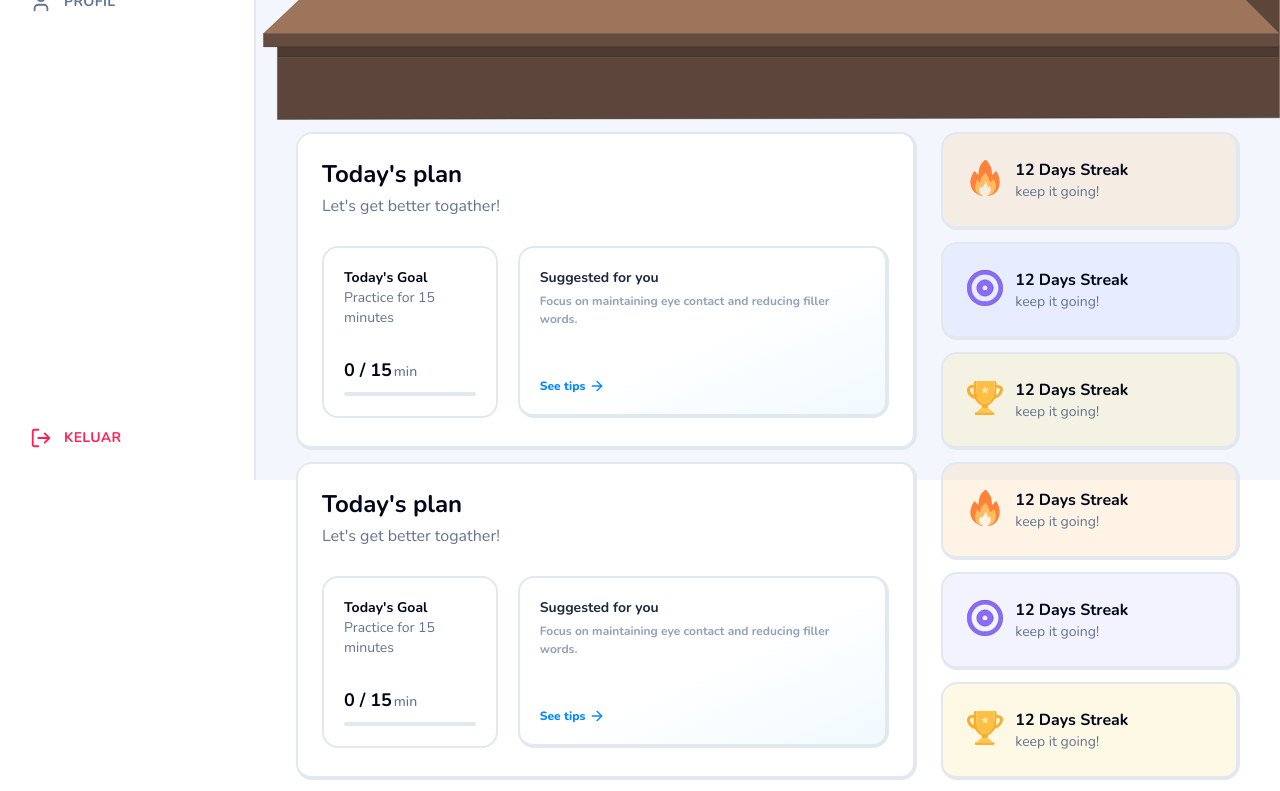
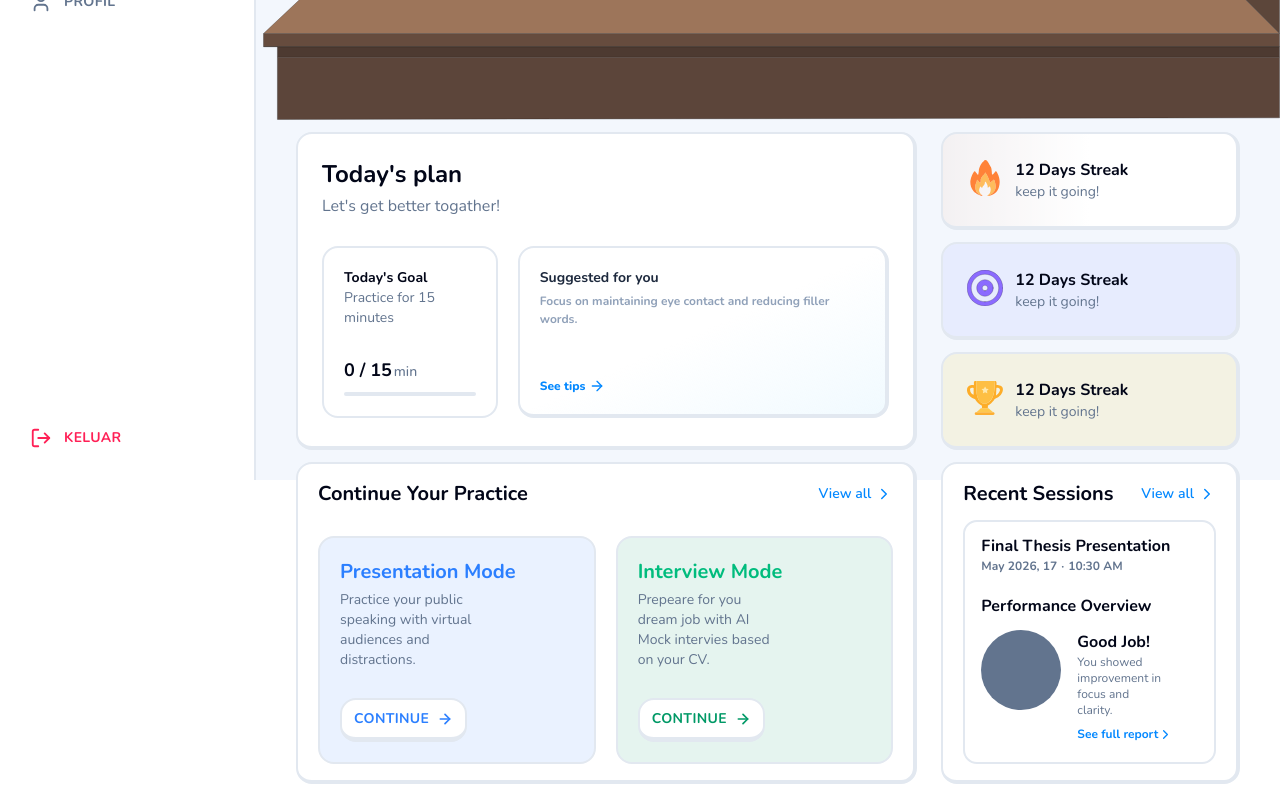
Before and after one commit to localhost-orgz/pitcho-fe, a Next.js app: page /studio in a window 1280 px wide. Shown: the part 320-1111 px from the top of the page. Built offline with nearby package versions, Linux system fonts and the light colour scheme.

Commit message:
feat: 2nd row studio

```diff
--- a/src/app/studio/page.js
+++ b/src/app/studio/page.js
@@ -201,7 +201,7 @@ export default function StationPage() {
         </div>
 
         <div className="w-full col-span-1 flex flex-col gap-3">
-          <div className="w-full bg-orange-400/10 gap-3 rounded-2xl border-bold p-6 flex items-center">
+          <div className="w-full bg-linear-to-l from-white via-white to-orange-500/5 gap-3 rounded-2xl border-bold p-6 flex items-center">
             <Image
               src={"/streak.svg"}
               width={100}
@@ -243,89 +243,83 @@ export default function StationPage() {
         </div>
       </div>
       <div className="grid grid-cols-3 gap-6">
-        <div className="w-full col-span-2 p-6 bg-white rounded-2xl border-bold">
-          <div className="flex flex-col">
-            <h2 className="text-2xl font-bold">Today's plan</h2>
-            <p className="text-slate-500 mt-1">Let's get better togather!</p>
+        <div className="w-full col-span-2 px-5 py-4 bg-white rounded-2xl border-bold">
+          <div className="flex justify-between">
+            <h2 className="text-xl font-bold">Continue Your Practice</h2>
+            <div className="flex items-center text-main text-sm font-semibold gap-1">
+              <span>View all</span>
+              <ChevronRight size={18} />
+            </div>
           </div>
 
-          <div className="grid grid-cols-3 gap-5 mt-7">
-            <div className="w-full bg-white border-2 rounded-2xl p-5 gap-7 col-span-1 flex flex-col">
-              <div className="flex flex-col">
-                <span className="text-sm font-bold">Today's Goal</span>
-                <span className="text-sm text-slate-500">
-                  Practice for 15 minutes
+          <div className="grid grid-cols-2 gap-5 mt-7">
+            <div className="w-full bg-blue-500/10 border-2 rounded-2xl p-5 gap-7 col-span-1 flex flex-col">
+              <div className="flex flex-col gap-1">
+                <span className="text-xl font-bold text-blue-500">
+                  Presentation Mode
+                </span>
+                <span className="text-sm text-slate-500 w-[60%]">
+                  Practice your public speaking with virtual audiences and
+                  distractions.
                 </span>
               </div>
-              <div className="flex flex-col gap-2">
-                <div className="flex items-end gap-0.5">
-                  <span className="text-lg font-bold">0 / 15</span>
-                  <span className="font-medium text-sm mb-0.5 text-slate-500">
-                    min
-                  </span>
-                </div>
-                <div className="w-full bg-border h-1 rounded-2xl"></div>
-              </div>
+              <Button className="flex flex-row gap-2 text-blue-500 bg-white w-fit items-center py-2 px-5 rounded-2xl font-bold">
+                <span>Continue</span>
+                <ArrowRight size={18} strokeWidth={2.5} />
+              </Button>
             </div>
-
-            <div className="w-full bg-linear-to-br from-white via-white to-sky-200/20 border-bold relative p-5 col-span-2 flex flex-col justify-between ">
-              <div className="flex flex-col">
-                <span className="text-sm font-bold text-slate-800">
-                  Suggested for you
+            <div className="w-full bg-emerald-600/10 border-2 rounded-2xl p-5 gap-7 col-span-1 flex flex-col">
+              <div className="flex flex-col gap-1">
+                <span className="text-xl font-bold text-emerald-500">
+                  Interview Mode
                 </span>
-                <span className="text-xs font-bold text-slate-400 mt-1 leading-normal">
-                  Focus on maintaining eye contact and reducing filler words.
+                <span className="text-sm text-slate-500 w-[60%]">
+                  Prepeare for you dream job with AI Mock intervies based on
+                  your CV.
                 </span>
               </div>
-              <Link
-                className="text-xs font-extrabold flex items-center text-main group-hover:text-sky-600 transition-colors mt-4"
-                href={"/"}
-              >
-                See tips{" "}
-                <ArrowRight className="w-4 h-4 ml-1 transition-transform group-hover:translate-x-1" />
-              </Link>
+              <Button className="flex flex-row gap-2 bg-white text-emerald-600 w-fit items-center py-2 px-5 rounded-2xl font-bold">
+                <span>Continue</span>
+                <ArrowRight size={18} strokeWidth={2.5} />
+              </Button>
             </div>
           </div>
         </div>
 
-        <div className="w-full col-span-1 flex flex-col gap-3">
-          <div className="w-full bg-orange-400/10 gap-3 rounded-2xl border-bold p-6 flex items-center">
-            <Image
-              src={"/streak.svg"}
-              width={100}
-              height={100}
-              className="w-9 h-9 mb-1"
-              alt="streak"
-            />
-            <div className="flex flex-col">
-              <span className="font-bold">12 Days Streak</span>
-              <span className="text-sm text-slate-500">keep it going!</span>
+        <div className="w-full px-5 py-4 col-span-1 flex flex-col gap-3 bg-white border-bold">
+          <div className="flex items-center justify-between">
+            <h2 className="text-xl font-bold">Recent Sessions</h2>
+            <div className="flex items-center text-main text-sm font-semibold gap-1">
+              <span>View all</span>
+              <ChevronRight size={18} />
             </div>
           </div>
-          <div className="w-full bg-indigo-400/10 gap-3 rounded-2xl border-bold p-6 flex items-center">
-            <Image
-              src={"/target.svg"}
-              width={100}
-              height={100}
-              className="w-9 h-9 mb-1"
-              alt="dart"
-            />
+          {/* recent detail card */}
+          <div className="w-full border-2 rounded-xl py-3 px-4 flex flex-col justify-between h-full">
             <div className="flex flex-col">
-              <span className="font-bold">12 Days Streak</span>
-              <span className="text-sm text-slate-500">keep it going!</span>
+              <h6 className="font-bold">Final Thesis Presentation</h6>
+              <div className="flex items-center text-slate-500 font-bold text-xs gap-1">
+                <span className="">May 2026, 17</span>
+                <span>·</span>
+                <span>10:30 AM</span>
+              </div>
             </div>
-          </div>
-          <div className="w-full bg-yellow-400/10 gap-3 rounded-2xl border-bold p-6 flex items-center">
-            <Image
-              src={"/trophy.svg"}
-              width={100}
-              height={100}
-              className="w-9 h-9 mb-1"
-              alt="trophy"
-            />
-            <div className="flex flex-col">
-              <span className="font-bold">12 Days Streak</span>
-              <span className="text-sm text-slate-500">keep it going!</span>
+
+            <div className="flex flex-col gap-3 mb-2">
+              <h6 className="font-bold">Performance Overview</h6>
+              <div className="flex gap-4">
+                <div className="h-20 w-20 rounded-full bg-slate-500 shrink-0"></div>
+                <div className="flex flex-col">
+                  <span className="font-bold">Good Job!</span>
+                  <span className="text-slate-500 text-xs w-[70%]">
+                    You showed improvement in focus and clarity.
+                  </span>
+                  <div className="flex items-center text-main font-bold text-xs mt-2">
+                    See full report
+                    <ChevronRight size={15} />
+                  </div>
+                </div>
+              </div>
             </div>
           </div>
         </div>
```
